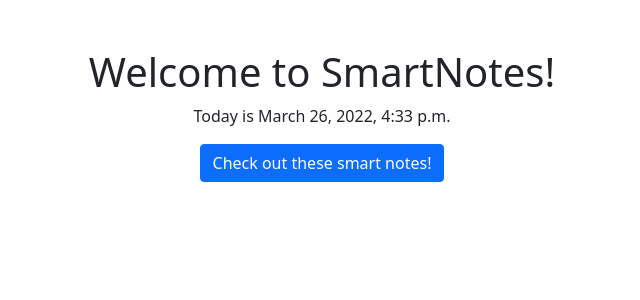
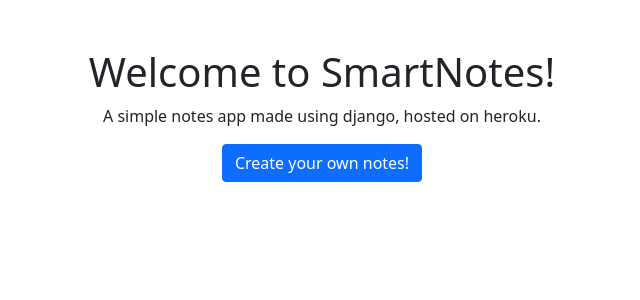
Before and after one commit to daniel-bohen/denotesapp, a Django app: page / in a window 1280 px wide. Shown: the part 54-354 px from the top of the page, without its empty margins (318-958 px from the left). Run offline with Django 3.2, Linux system fonts and the light colour scheme.

Commit message:
update home

```diff
--- a/home/templates/home/welcome.html
+++ b/home/templates/home/welcome.html
@@ -2,6 +2,6 @@
 
 {% block content %}
     <h1>Welcome to SmartNotes!</h1>
-    <p>Today is {{today}}</p>
-    <a href="{% url 'notes.list' %}" class="btn btn-primary">Check out these smart notes!</a>
+    <p> A simple notes app made using django, hosted on heroku.</p>
+    <a href="{% url 'notes.list' %}" class="btn btn-primary">Create your own notes!</a>
 {% endblock %}
```
